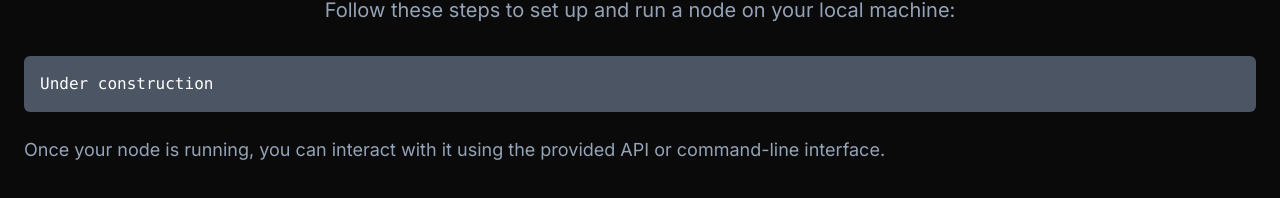
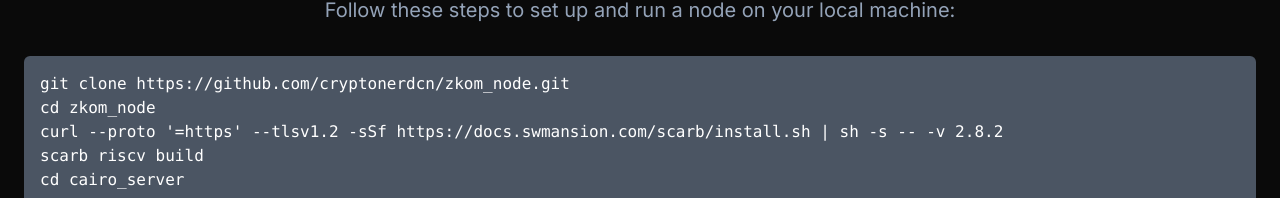
Before and after one commit to YanYuanFE/zcalk-web, a Next.js app: page / in a window 1280 px wide. Shown: the part 740-938 px from the top of the page. Built offline with nearby package versions, Linux system fonts and the light colour scheme.

Commit message:
Update: Node setup.

```diff
--- a/src/constants/strings.ts
+++ b/src/constants/strings.ts
@@ -1,5 +1,10 @@
 export const SETUP_INSTRUCTIONS = `
-Under construction
+git clone https://github.com/cryptonerdcn/zkom_node.git
+cd zkom_node
+curl --proto '=https' --tlsv1.2 -sSf https://docs.swmansion.com/scarb/install.sh | sh -s -- -v 2.8.2
+scarb riscv build
+cd cairo_server
+cargo run
 `.trim();
 
 export const LANDING_PAGE_TITLE =
```
